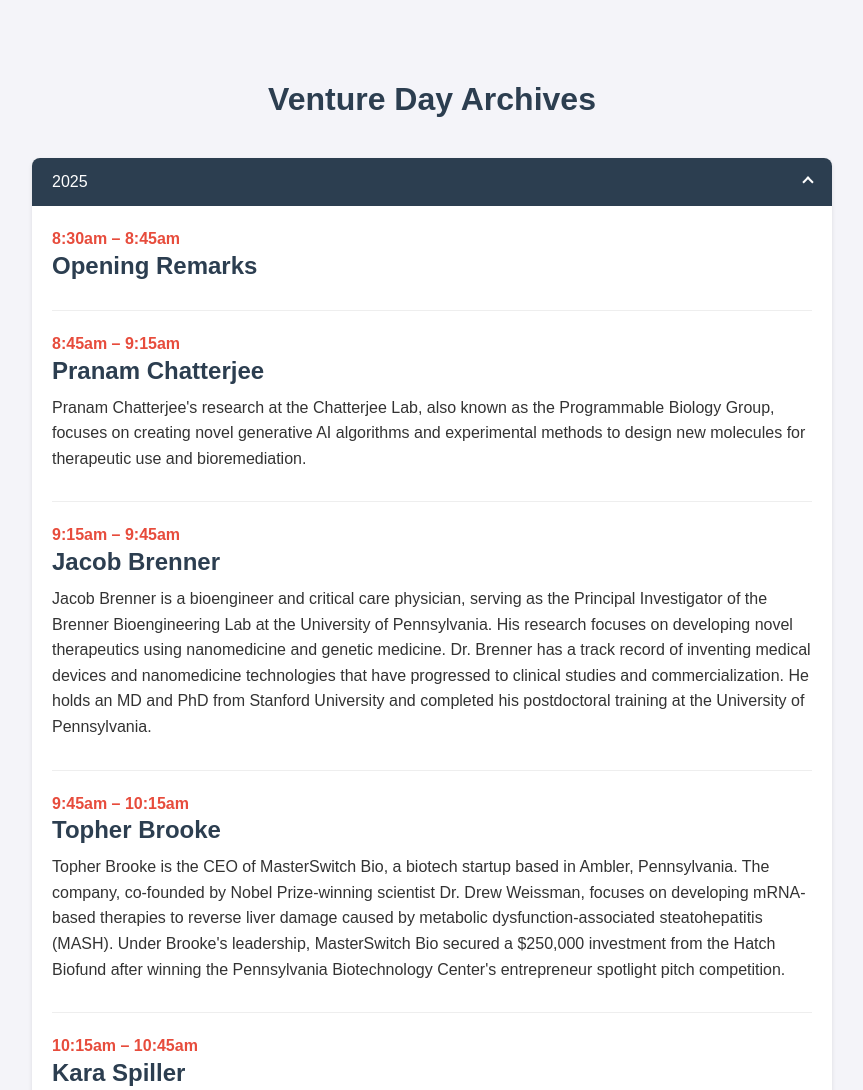
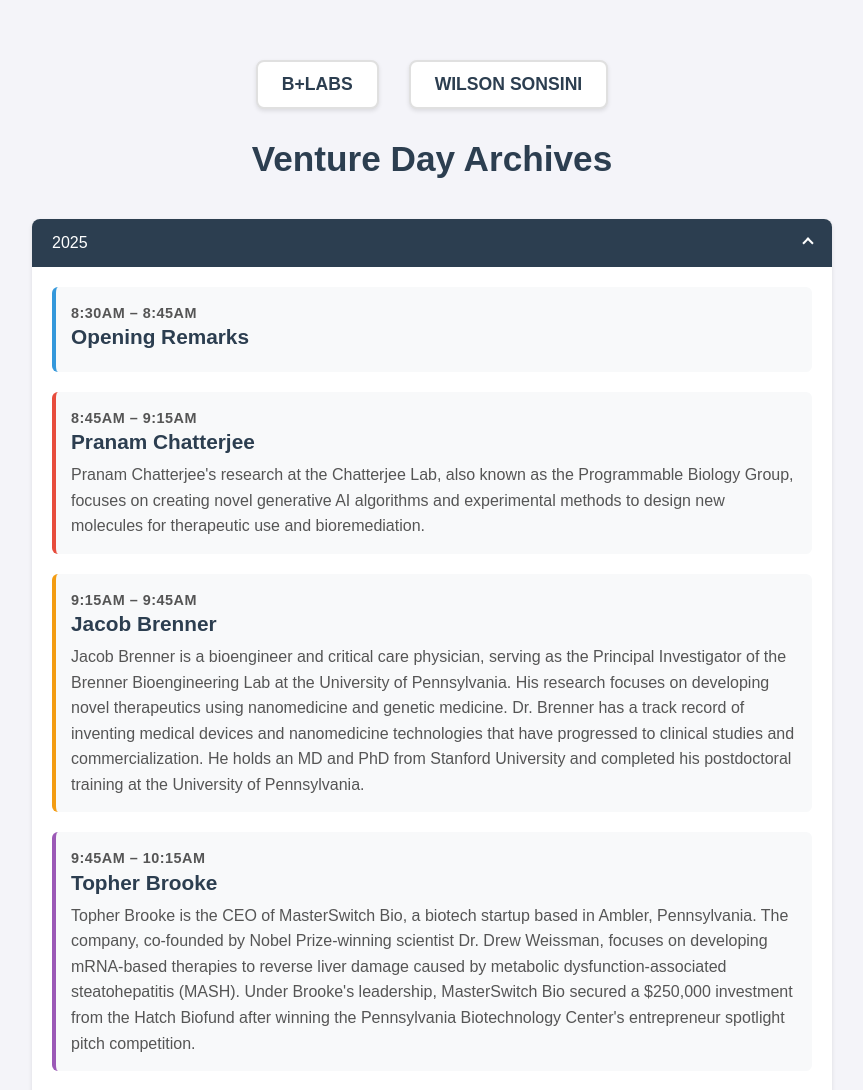
Before and after one commit to RNCDev/fp-venture-day, a plain HTML site: page index.html in a window 1280 px wide. Shown: the top 1090 px of the page, without its empty margins (208-1071 px from the left). Drawn offline with Linux system fonts and the light colour scheme.

Commit message:
updating agenda styling and adding sponsor links

```diff
--- a/index.html
+++ b/index.html
@@ -8,7 +8,13 @@
 </head>
 <body>
     <div class="container">
-        <h1>Venture Day Archives</h1>
+        <div class="header">
+            <div class="sponsors">
+                <a href="https://blabscira.com/" target="_blank" rel="noopener noreferrer" class="sponsor-link">B+LABS</a>
+                <a href="https://www.wsgr.com/en/people/matthew-j-meyer.html" target="_blank" rel="noopener noreferrer" class="sponsor-link">WILSON SONSINI</a>
+            </div>
+            <h1>Venture Day Archives</h1>
+        </div>
 
         <div class="year-section">
             <div class="year-header" onclick="toggleYear(this)">
@@ -22,15 +28,11 @@
                         <h2>Opening Remarks</h2>
                     </div>
 
-                    <hr>
-
                     <div class="session">
                         <p class="session-time">8:45am – 9:15am</p>
                         <h2>Pranam Chatterjee</h2>
                         <p>Pranam Chatterjee's research at the Chatterjee Lab, also known as the Programmable Biology Group, focuses on creating novel generative AI algorithms and experimental methods to design new molecules for therapeutic use and bioremediation.</p>
                     </div>
-
-                    <hr>
 
                     <div class="session">
                         <p class="session-time">9:15am – 9:45am</p>
@@ -38,15 +40,11 @@
                         <p>Jacob Brenner is a bioengineer and critical care physician, serving as the Principal Investigator of the Brenner Bioengineering Lab at the University of Pennsylvania. His research focuses on developing novel therapeutics using nanomedicine and genetic medicine. Dr. Brenner has a track record of inventing medical devices and nanomedicine technologies that have progressed to clinical studies and commercialization. He holds an MD and PhD from Stanford University and completed his postdoctoral training at the University of Pennsylvania.</p>
                     </div>
 
-                    <hr>
-
                     <div class="session">
                         <p class="session-time">9:45am – 10:15am</p>
                         <h2>Topher Brooke</h2>
                         <p>Topher Brooke is the CEO of MasterSwitch Bio, a biotech startup based in Ambler, Pennsylvania. The company, co-founded by Nobel Prize-winning scientist Dr. Drew Weissman, focuses on developing mRNA-based therapies to reverse liver damage caused by metabolic dysfunction-associated steatohepatitis (MASH). Under Brooke's leadership, MasterSwitch Bio secured a $250,000 investment from the Hatch Biofund after winning the Pennsylvania Biotechnology Center's entrepreneur spotlight pitch competition.</p>
                     </div>
-
-                    <hr>
 
                     <div class="session">
                         <p class="session-time">10:15am – 10:45am</p>
@@ -54,23 +52,17 @@
                         <p>Kara Spiller is a Professor in Drexel University's School of Biomedical Engineering, Science, and Health Systems. Her research interests include the role of immune cells in tissue repair and regeneration, the design of immunomodulatory biomaterials, and international engineering education. Dr. Spiller's work is funded by the NIH, the NSF, and private foundations. She has received several awards, including a Fulbright fellowship, the NSF CAREER award, and the United States Department of State ASPIRE prize.</p>
                     </div>
 
-                    <hr>
-
                     <div class="session">
                         <p class="session-time">10:45am – 11:15am</p>
                         <h2>Matthew Hayes</h2>
                         <p>Matthew R. Hayes is the Albert J. Stunkard Professor in Psychiatry at the Perelman School of Medicine, University of Pennsylvania. He also serves as the Vice Chair of Basic and Translational Neuroscience in the Department of Psychiatry and directs the Molecular and Neural Basis of Psychiatric Disease Section. Dr. Hayes's research aims to identify and characterize neural signaling pathways that control food intake and body weight regulation, with the goal of developing treatments for obesity and related co-morbidities.</p>
                     </div>
 
-                    <hr>
-
                     <div class="session">
                         <p class="session-time">11:15am – 11:45am</p>
                         <h2>Speaker TBD</h2>
                         <p>[Speaker information to be announced]</p>
                     </div>
-
-                    <hr>
 
                     <div class="lunch">
                         11:45am – 1:00pm LUNCH
--- a/styles/styles.css
+++ b/styles/styles.css
@@ -16,10 +16,45 @@ body {
     padding: 20px;
 }
 
+.header {
+    text-align: center;
+    margin-bottom: 40px;
+}
+
+.sponsors {
+    display: flex;
+    justify-content: center;
+    gap: 30px;
+    margin-bottom: 30px;
+    flex-wrap: wrap;
+}
+
+.sponsor-link {
+    display: inline-block;
+    padding: 12px 24px;
+    background-color: #fff;
+    color: #2c3e50;
+    text-decoration: none;
+    border: 2px solid #e0e0e0;
+    border-radius: 8px;
+    font-weight: 600;
+    font-size: 1.1rem;
+    transition: all 0.3s ease;
+    box-shadow: 0 2px 4px rgba(0,0,0,0.1);
+}
+
+.sponsor-link:hover {
+    background-color: #2c3e50;
+    color: white;
+    border-color: #2c3e50;
+    transform: translateY(-2px);
+    box-shadow: 0 4px 8px rgba(0,0,0,0.2);
+}
+
 h1 {
-    text-align: center;
     color: #2c3e50;
-    margin-bottom: 40px;
+    margin: 0;
+    font-size: 2.2rem;
 }
 
 .year-section {
@@ -62,7 +97,23 @@ h1 {
 }
 
 .session {
-    margin-bottom: 30px;
+    margin-bottom: 20px;
+    padding: 15px;
+    background-color: #f8f9fa;
+    border-radius: 6px;
+    border-left: 4px solid #3498db;
+}
+
+.session:nth-child(even) {
+    border-left-color: #e74c3c;
+}
+
+.session:nth-child(3n) {
+    border-left-color: #f39c12;
+}
+
+.session:nth-child(4n) {
+    border-left-color: #9b59b6;
 }
 
 .session:last-child {
@@ -72,17 +123,22 @@ h1 {
 .session-time {
     color: #e74c3c;
     font-weight: bold;
-    margin-bottom: 5px;
+    margin-bottom: 8px;
+    font-size: 0.9rem;
+    text-transform: uppercase;
+    letter-spacing: 0.5px;
 }
 
 .session h2 {
     color: #2c3e50;
-    margin: 0 0 10px 0;
+    margin: 0 0 8px 0;
+    font-size: 1.3rem;
 }
 
 .session p {
     line-height: 1.6;
     margin: 0;
+    color: #555;
 }
 
 .lunch {
```
